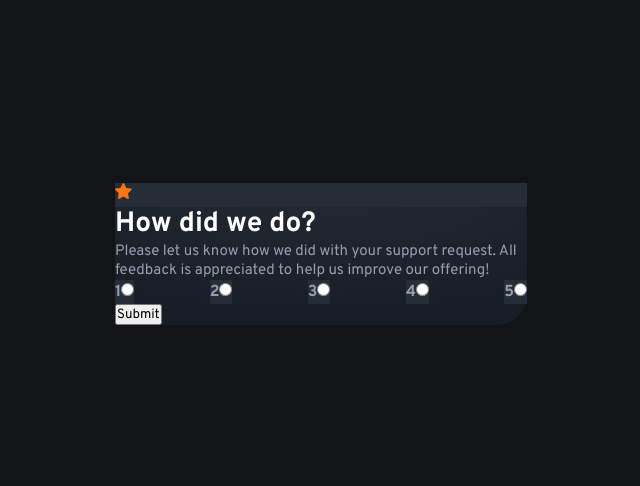
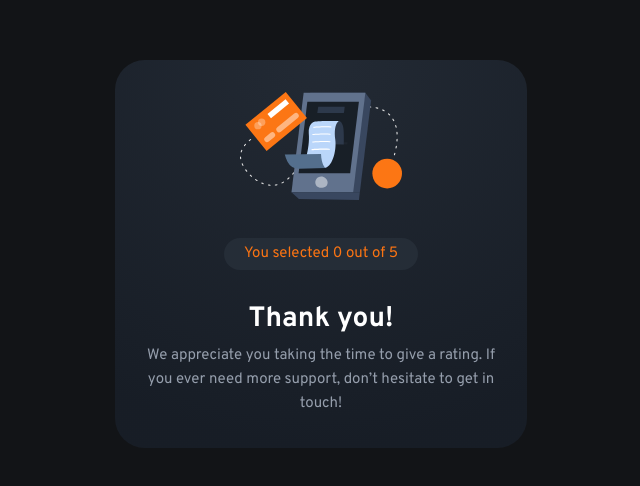
Before and after one commit to aleksandr-efimenko/interactive-rating-component-frontendmentor, a React (Vite) app: page / in a window 1280 px wide. Shown: the part 146-632 px from the top of the page, without its empty margins (319-959 px from the left). Built offline with nearby package versions, Linux system fonts and the light colour scheme.

Commit message:
create Rating and Thanks components, write styles

```diff
--- a/src/App.jsx
+++ b/src/App.jsx
@@ -1,12 +1,15 @@
 import { useState } from 'react'
 import Rating from './components/Rating'
+import Thanks from './components/Thanks';
 
 function App() {
-  const [count, setCount] = useState(0)
+  const [count, setCount] = useState(0);
 
   return (
-    <div className="App">
-      <Rating />
+    <div className="rating-container">
+      {/* <Rating /> */}
+<Thanks rating={count}/>
+
     </div>
   )
 }
--- a/src/components/Rating.jsx
+++ b/src/components/Rating.jsx
@@ -2,7 +2,7 @@ import React from "react";
 
 export default function Rating() {
   return (
-    <div className="rating-container">
+    <>
       <div className="round-container">
         <img src="../../images/icon-star.svg" alt="Star icon" />
       </div>
@@ -11,33 +11,33 @@ export default function Rating() {
         Please let us know how we did with your support request. All feedback is
         appreciated to help us improve our offering!
       </p>
-      <form>
+      <form className="rating-form">
         <div className="rating-buttons">
+          <input type="radio" name="rating" id="r1" />
           <label htmlFor="r1" className="round-container">
             1
-            <input type="radio" name="rating" id="r1" />
           </label>
+          <input type="radio" name="rating" id="r2" />
           <label htmlFor="r2" className="round-container">
             2
-            <input type="radio" name="rating" id="r2" />
           </label>
+          <input type="radio" name="rating" id="r3" />
           <label htmlFor="r3" className="round-container">
             3
-            <input type="radio" name="rating" id="r3" />
           </label>
+          <input type="radio" name="rating" id="r4" />
           <label htmlFor="r4" className="round-container">
             4
-            <input type="radio" name="rating" id="r4" />
           </label>
+          <input type="radio" name="rating" id="r5" />
           <label htmlFor="r5" className="round-container">
             5
-            <input type="radio" name="rating" id="r5" />
           </label>
         </div>
         <button className="button" type="submit">
           Submit
         </button>
       </form>
-    </div>
+      </>
   );
 }
--- /dev/null
+++ b/src/components/Thanks.jsx
@@ -0,0 +1,17 @@
+import React from "react";
+
+export default function ({rating}) {
+  return (
+    <div className="thanks-container">
+      <img src="../../images/illustration-thank-you.svg" alt="" />
+
+        <p className="rating-selected">You selected {rating} out of 5</p>
+
+      <h1>Thank you! </h1>
+      <p>
+        We appreciate you taking the time to give a rating. If you ever need
+        more support, don’t hesitate to get in touch!
+      </p>
+    </div>
+  );
+}
--- a/src/index.css
+++ b/src/index.css
@@ -15,8 +15,12 @@
   --fw-heading: 700;
 
   --fs-paragraph: .9375rem;
-  --lh-paragrapgh: 1.5rem;
+  --lh-paragraph: 1.5rem;
   --fw-paragraph: 400;
+
+  --fs-rating: 1rem;
+
+  --border-radius: 1.4063rem;
 }
 
 
@@ -57,18 +61,82 @@ p {
   width: 25.75rem;
   background: radial-gradient(98.96% 98.96% at 50% 0%, hsl(215, 20%, 17%) 0%, hsl(216, 24%, 12%) 100%);
   border-radius: 1.875rem;
+  padding: 2rem;
+}
+
+.rating-container h1 {
+  margin-block: 1.875rem .4375rem;
+}
+
+.rating-form {
+  margin-block-start: 1.5rem;
 }
 
 .rating-buttons {
   display: flex;
   justify-content: space-between;
+  margin-block-end: 2rem;
 }
 
 .round-container {
-  font-size: 1rem;
+  width: 3.1875rem;
+  height: 3.1875rem;
+  display: flex;
+  justify-content: center;
+  align-items: center;
+  border-radius: 50%;
+  font-size: var(--fs-rating);
   font-weight: var(--fw-heading);
-  line-height: var(--lh-paragrapgh);
   color: var(--light-gray);
   background-color: var(--dark-blue);
+  cursor: pointer;
+}
 
+input[type="radio"] {
+  display: none;
 }
+
+input[type="radio"]:hover+label {
+  background-color: var(--medium-gray);
+  color: var(--white);
+}
+
+
+input[type="radio"]:checked+label {
+  background-color: var(--orange);
+  color: var(--white);
+}
+
+
+.button {
+  width: 100%;
+  background-color: var(--orange);
+  border-radius: var(--border-radius);
+  border: 0;
+  font-weight: var(--fw-heading);
+  font-size: var(--fs-paragraph);
+  letter-spacing: .125rem;
+  color: var(--white);
+  text-transform: uppercase;
+  padding-block: .6875rem .9375rem;
+  cursor: pointer;
+}
+
+.button:hover {
+  color: var(--orange);
+  background-color: var(--white);
+}
+
+.thanks-container {
+  text-align: center;
+}
+
+.rating-selected {
+  width: fit-content;
+  border-radius: var(--border-radius);
+  background-color: var(--dark-blue);
+  margin-block: 2rem;
+  margin-inline: auto;
+  padding: .25rem 1.25rem;
+  color: var(--orange);
+}
```
